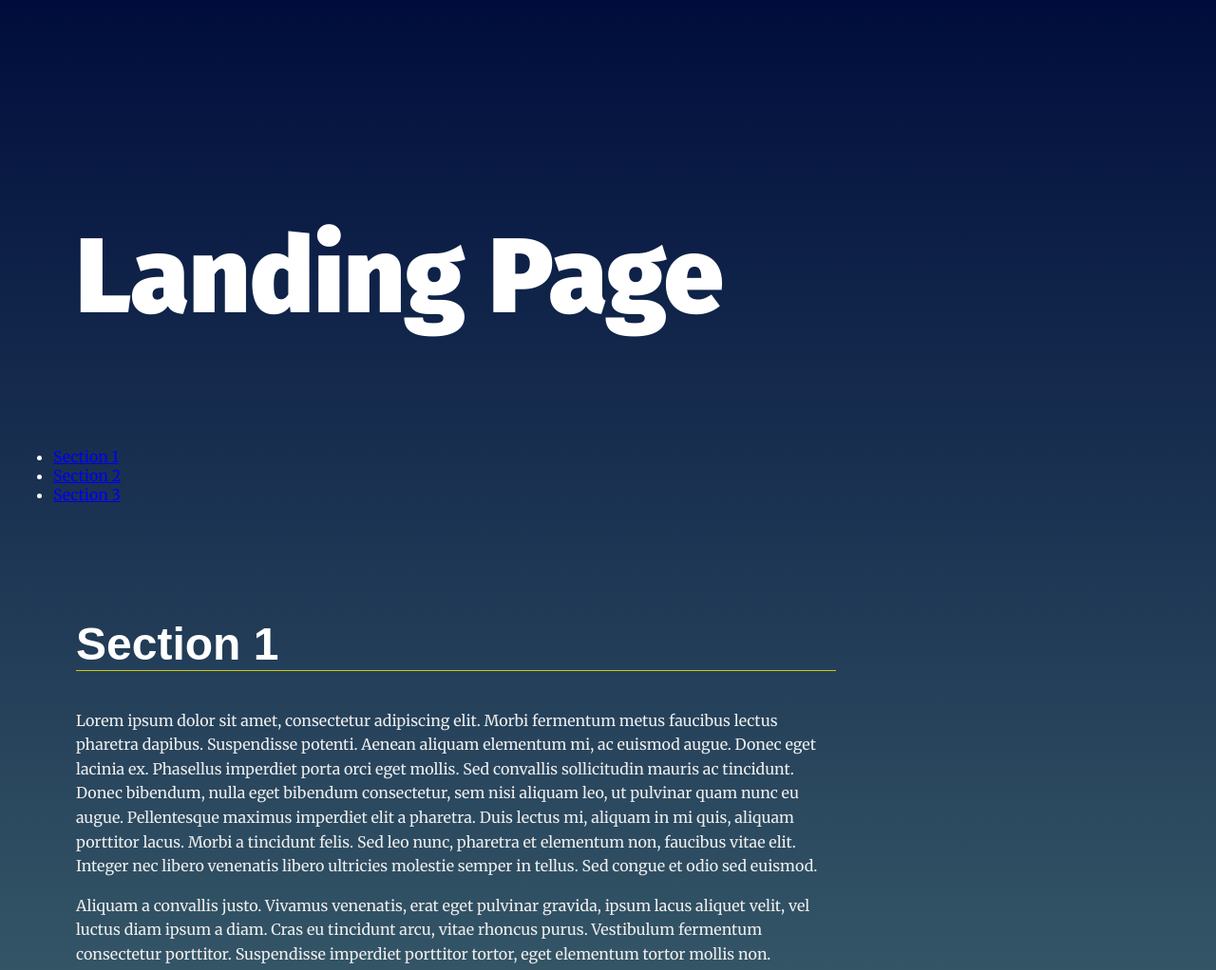
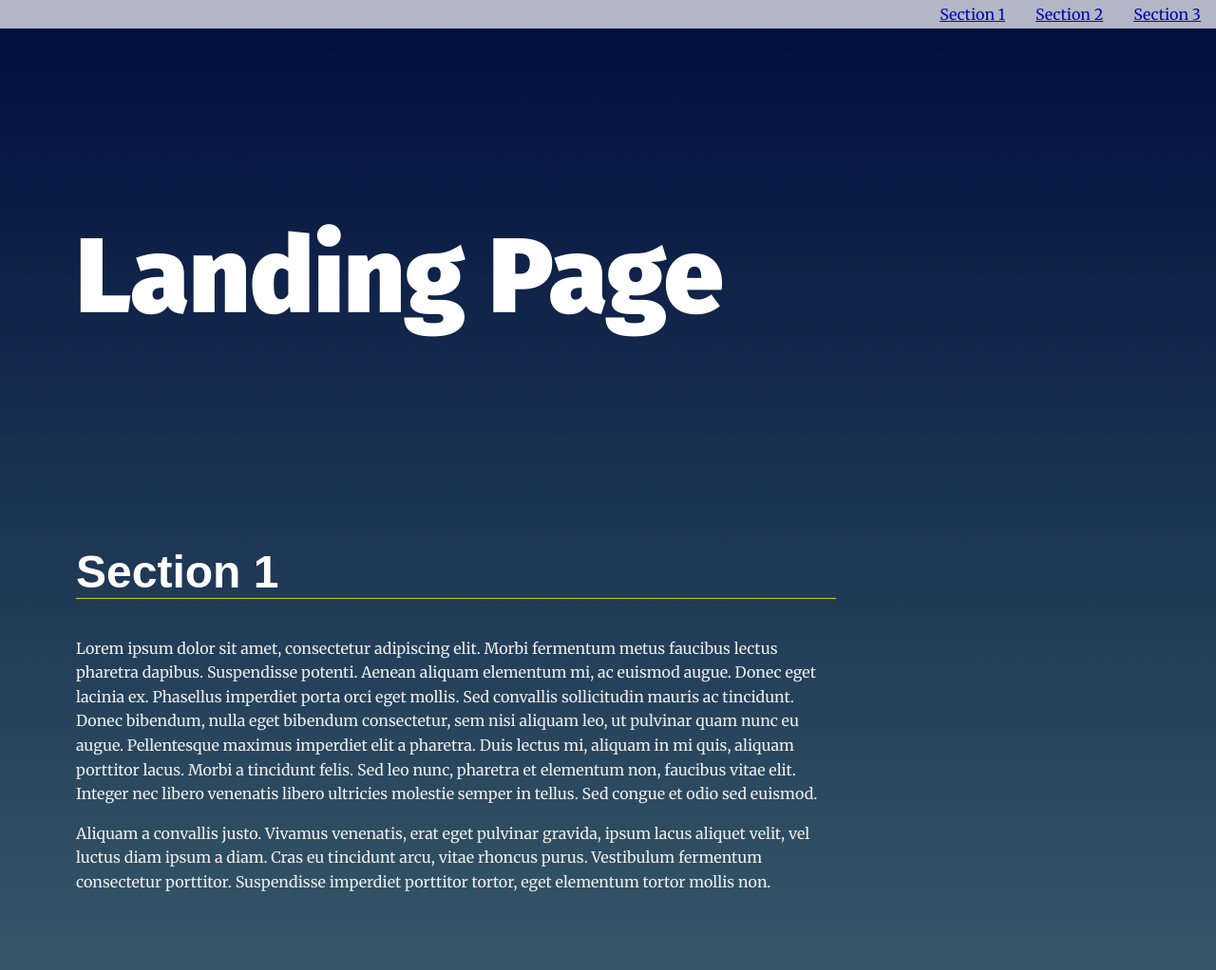
Before and after one commit to adamsarpatki/landing-page, a plain HTML site: page index.html in a window 1280 px wide. Shown: the top 1022 px of the page at 95% size. Drawn offline with Linux system fonts and the light colour scheme.

Commit message:
feat: add navbar margin and opacity

```diff
--- a/css/styles.css
+++ b/css/styles.css
@@ -70,6 +70,10 @@ section {
     text-align: right;
 }
 
+li {
+    margin: 0.3em 1em;
+}
+
 .navbar__menu li {
     display: inline-block;
 }
@@ -91,6 +95,7 @@ section {
 /* Header Styles */
 .page__header {
     background: #fff;
+    opacity: 0.7;
     position: fixed;
     top: 0;
     width: 100%;
--- a/index.html
+++ b/index.html
@@ -22,9 +22,6 @@
     <header class="main__hero">
       <h1>Landing Page </h1>
     </header>
-    <nav id="page-nav">
-
-    </nav>
     <div id="sections">
 
     </div>
--- a/js/app.js
+++ b/js/app.js
@@ -34,13 +34,14 @@ nested for looppal, és ifekkel vizsgálni, hogy mik a value-k, és annak megfel
 a DocumentFragmenthez őket? .setAttribute vagy .classList és .add() etc. is jó lehet */
 
 let buffer = document.createDocumentFragment();
-const pageNavbar = document.querySelector("#page-nav");
-const navList = document.createElement("ul");
+const pageNavbar = document.querySelector(".navbar__menu");
+const navList = document.querySelector("#navbar__list");
 
 for (section of sectionContents) {
     const navElement = document.createElement("li");
-    navElement.setAttribute("class", "nav-element");
+    // navElement.setAttribute("class", "nav-element");
     const navLink = document.createElement("a");
+    navLink.setAttribute("class", ".menu__link");
     navLink.href = `#${section.id}`;
     navLink.textContent = section.title;
     navElement.appendChild(navLink);
```
